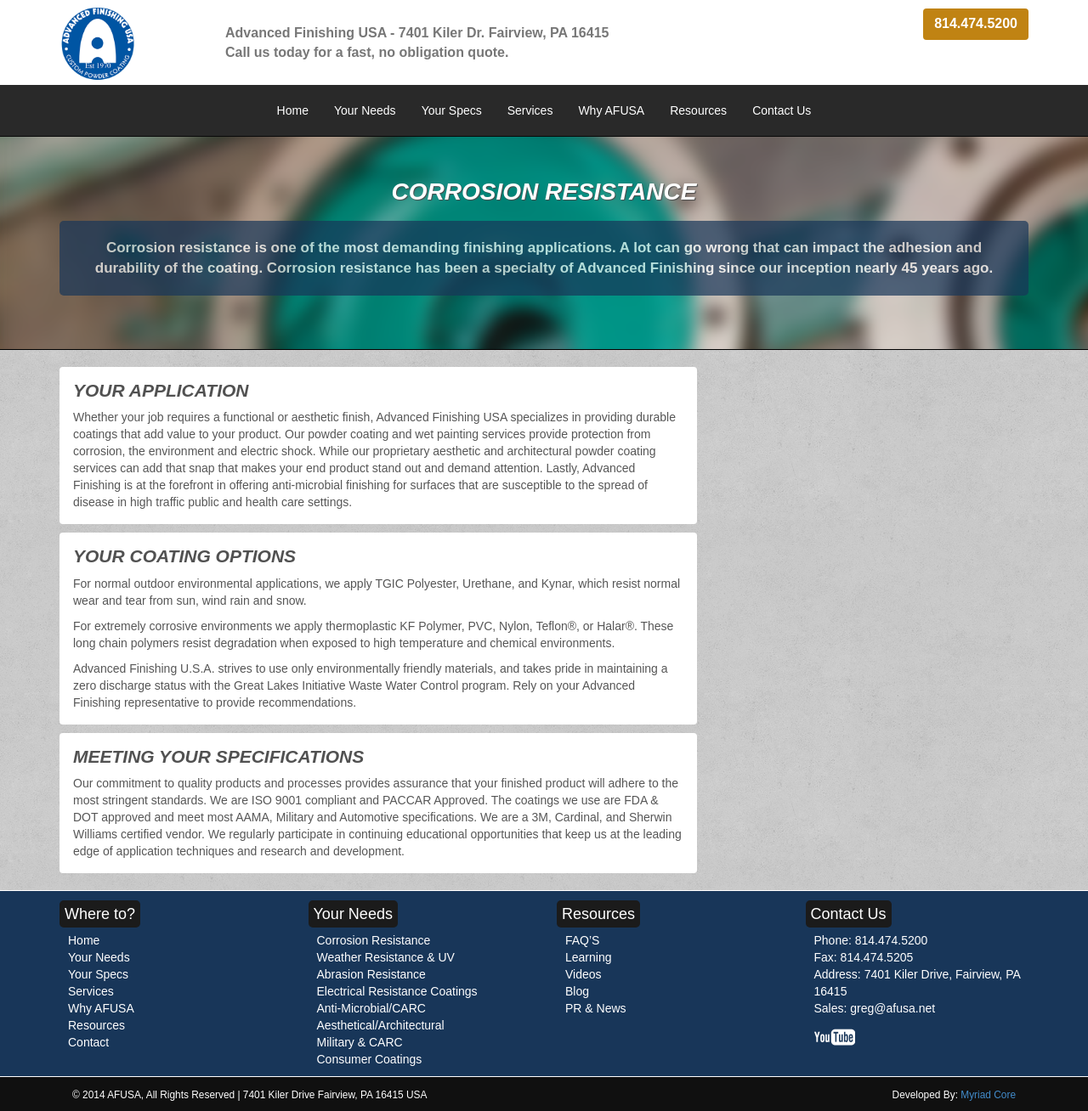
After one commit to schwag/afusa, a PHP site: page /afusa/corrosion-resistance.php in a window 1280 px wide. The commit adds this page. Shown: the whole page at 85% size. Run offline with PHP 8.4, Linux system fonts and the light colour scheme; some libraries are stand-ins or nearby versions.

Commit message:
created sub page for your needs corrosion

```diff
--- /dev/null
+++ b/corrosion-resistance.php
@@ -0,0 +1,55 @@
+<?php include "php/header.php";?>
+
+<body>
+
+<?php include "php/nav.php";?>
+
+
+    <section class="corrosionBackground">
+                <div class="container">
+                     <div class="row">
+                        <div class="introSection">
+                            <div class="col-md-12">
+                               <h1 class="mainHeading">CORROSION RESISTANCE</h1>
+                               <div class="bubblePar">
+                                <p>Corrosion resistance is one of the most demanding finishing applications. A lot can go wrong that can impact the adhesion and durability of the coating. Corrosion resistance has been a specialty of Advanced Finishing since our inception nearly 45 years ago.</p>
+                               </div>
+                            </div>
+                        </div>
+                    </div>
+                </div>
+    </section>
+
+    <section class="bodyBlue">
+                <div class="container">
+                     <div class="row">
+                        <div>
+                            <!--beginning of left body content-->
+                            <div class="col-md-8">
+                                <div class="needsLeft">
+                                  <h1 class="needsbodyHeading">YOUR APPLICATION</h1>
+                                  <p class="needsPar">Whether your job requires a functional or aesthetic finish, Advanced Finishing USA specializes in providing durable coatings that add value to your product. Our powder coating and wet painting services provide protection from corrosion, the environment and electric shock. While our proprietary aesthetic and architectural powder coating services can add that snap that makes your end product stand out and demand attention. Lastly, Advanced Finishing is at the forefront in offering anti-microbial finishing for surfaces that are susceptible to the spread of disease in high traffic public and health care settings. </p>
+                                </div>
+                                <div class="needsLeft">
+                                  <h1 class="needsbodyHeading">YOUR COATING OPTIONS</h1>
+                                  <p class="needsPar">For normal outdoor environmental applications, we apply TGIC Polyester, Urethane, and Kynar, which resist normal wear and tear from sun, wind rain and snow.</p>
+                                  <p class="needsPar">For extremely corrosive environments we apply thermoplastic KF Polymer, PVC, Nylon, Teflon®, or Halar®. These long chain polymers resist degradation when exposed to high temperature and chemical environments. </p>
+                                  <p class="needsPar">Advanced Finishing U.S.A. strives to use only environmentally friendly materials, and takes pride in maintaining a zero discharge status with the Great Lakes Initiative Waste Water Control program. Rely on your Advanced Finishing representative to provide recommendations. </p>
+                                </div>
+                                <div class="needsLeft">
+                                  <h1 class="needsbodyHeading">MEETING YOUR SPECIFICATIONS</h1>
+                                  <p class="needsPar">Our commitment to quality products and processes provides assurance that your finished product will adhere to the most stringent standards.  We are ISO 9001 compliant and PACCAR Approved. The coatings we use are FDA & DOT approved and meet most AAMA, Military and Automotive specifications. We are a 3M, Cardinal, and Sherwin Williams certified vendor. We regularly participate in continuing educational opportunities that keep us at the leading edge of application techniques and research and development.  </p>
+                                </div>
+                            </div>
+                            <!--beginning of right sidebar content-->
+                            <div class="col-md-4">
+                                <div class="needsSidebar">
+
+                                </div>
+                            </div>
+                        </div>
+                    </div>
+                </div>
+    </section>
+
+<?php include "php/footer.php";?>
--- a/css/custom.css
+++ b/css/custom.css
@@ -21,6 +21,14 @@ body{
 	margin-top: 10px;
 	font-style: italic;
 	font-size: 28px;
+}
+.needsbodyHeading{
+	color: #515151;
+	font-weight: bold;
+	margin-top: 10px;
+	font-style: italic;
+	font-size: 21px;
+	padding-left: 10px;
 }
 h2{
 	color: #336666;
@@ -115,6 +123,29 @@ h3{
 	background-image: url("../img/your_needs_background.png");
 	padding: 48px;
 	margin-top: 47px;
+}
+.corrosionBackground{
+	background-image: url("../img/corrosion_needs_background.png");
+	padding: 48px;
+	margin-top: 47px;
+}
+.needsLeft{
+	display: block;
+	padding: 6px;
+	margin-bottom: 10px;
+	margin-top: 10px;
+	line-height: 1.42857143;
+	background-color: #ffffff;
+	border: none;
+	border-radius: 4px;
+}
+.needsPar{
+	padding-left: 10px;
+	padding-right: 10px;
+	color: #565656;
+}
+.needsSidebar{
+
 }
 .logoBackground{
 	background-color: #ffffff;
@@ -225,7 +256,7 @@ h3{
 	border: none;
 }
 .thumbnail p{
-	color: #777777;
+	color: #565656;
 	margin-top: 7px;
 	margin-bottom: 2px;
 }
@@ -695,6 +726,9 @@ color: #292929;
 	.yourneedsBackground{
 		padding: 10px;
 	}
+	.corrosionBackground{
+		padding: 10px;
+	}
 	.headerAddress{
 		display: none;
 	}
--- a/your-needs.php
+++ b/your-needs.php
@@ -32,7 +32,7 @@
                                       <div class="thumbnail">
                                         <img src="img/corrosion_needs.png" alt"" class="img-responsive">
                                         <div class="caption producthomeTitle">
-                                          <p><a href="#" class="btn btn-block" role="button">CORROSION RESISTANCE</a></p>
+                                          <p><a href="http://localhost/afusa/corrosion-resistance.php" class="btn btn-block" role="button">CORROSION RESISTANCE</a></p>
                                         </div>
                                       </div>
                                     </div>
```
Also changed, not shown: img/corrosion_needs_background.png (added).
